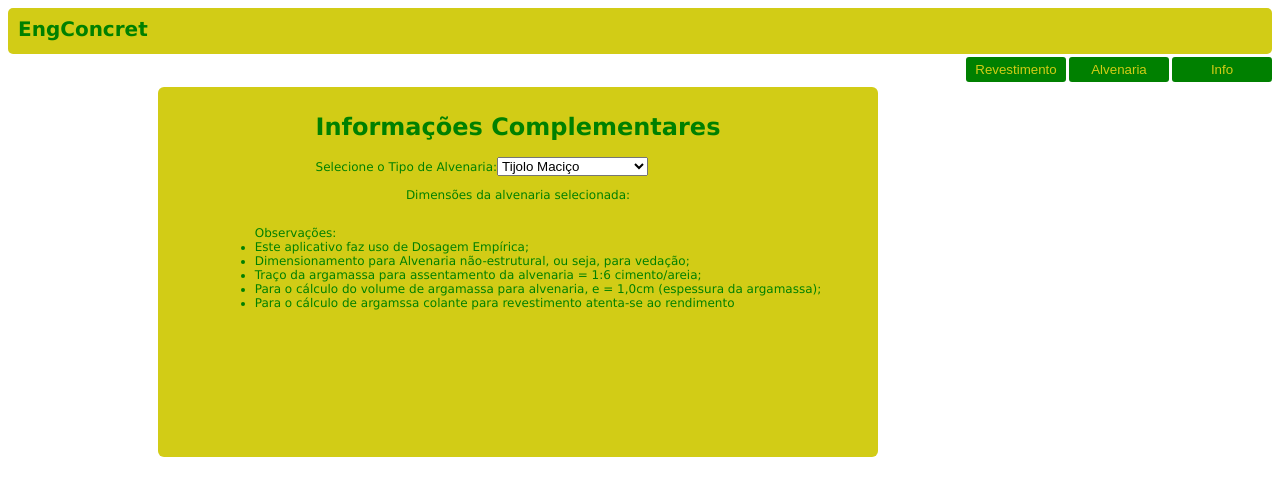
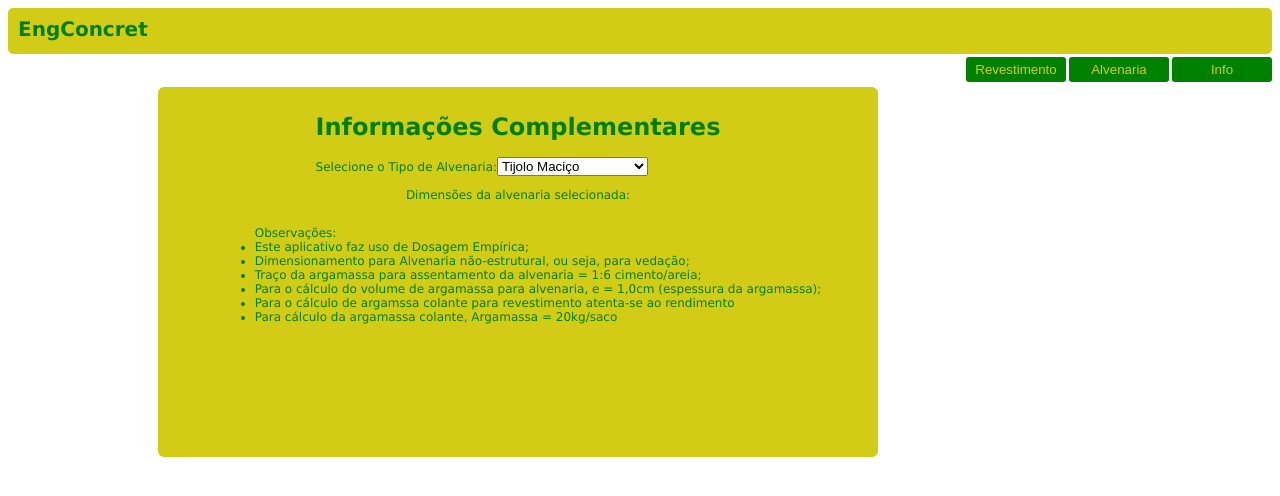
Before and after one commit to Nando-PC/EngConcret, a React (Create React App) app: page / in a window 1280 px wide. Both pictures are taken after a click on the button "Info". Shown: the top 496 px of the page. Built offline with nearby package versions, Linux system fonts and the light colour scheme.

Commit message:
Software para cálculo de alvenaria, revestimento e consumo de argamassa

```diff
--- a/src/components/Informacao/index.js
+++ b/src/components/Informacao/index.js
@@ -32,6 +32,7 @@ const Informacao = () => {
                     <li>Traço da argamassa para assentamento da alvenaria = 1:6 cimento/areia;</li>
                     <li>Para o cálculo do volume de argamassa para alvenaria, e = 1,0cm (espessura da argamassa);</li>
                     <li>Para o cálculo de argamssa colante para revestimento atenta-se ao rendimento</li>
+                    <li>Para cálculo da argamassa colante, Argamassa = 20kg/saco </li>
 
                 </ul>
             </InfoContainer>
```
